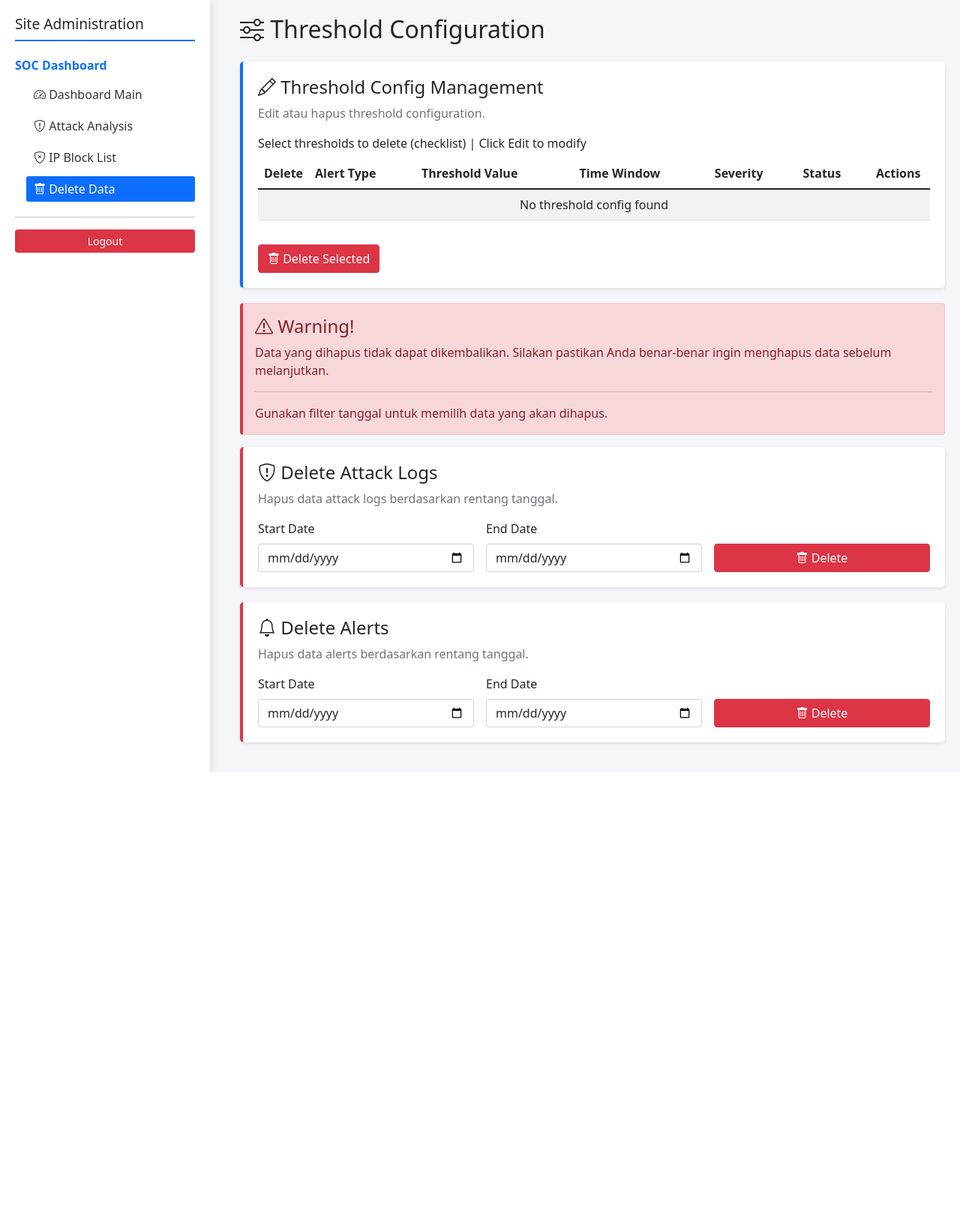
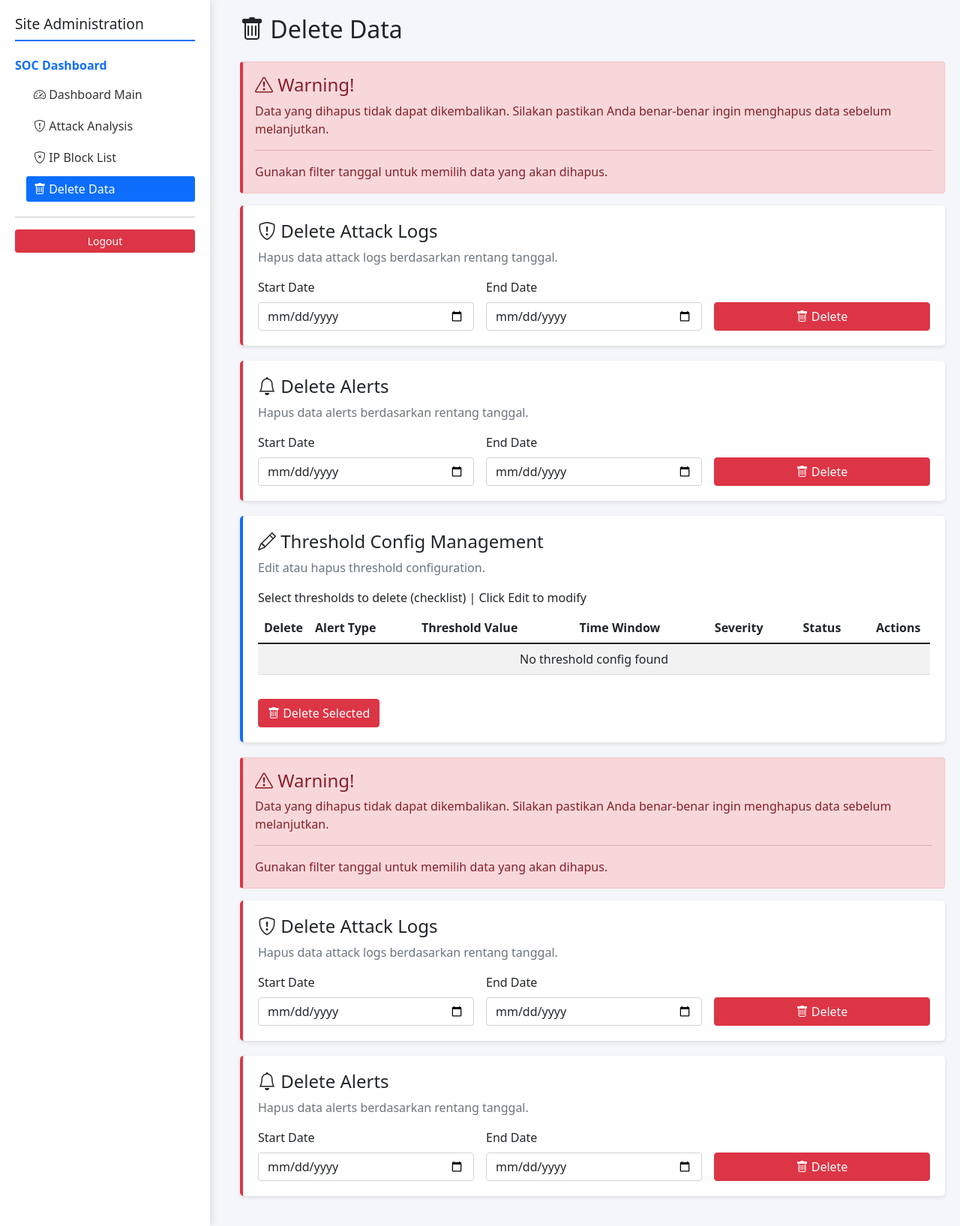
Before and after one commit to yahyamatori/monitoring-ai, a Django app: page /delete/ in a window 1280 px wide. Shown: the whole page at 75% size. Before the commit the page ends 1030 px from the top, so only its background shows below. Run offline with Django 5.2, Linux system fonts and the light colour scheme; the visitor is signed in with stand-in values (Sample User, id 1); data that the repository does not hold is empty.

Commit message:
Fix: Urutan menu delete data - Attack Logs atas, Alerts tengah, Threshold bawah

```diff
--- a/templates/delete_data.html
+++ b/templates/delete_data.html
@@ -146,7 +146,59 @@
 
         <!-- Main Content -->
         <div class="main-content">
-            <h2 class="mb-4"><i class="bi bi-sliders"></i> Threshold Configuration</h2>
+            <h2 class="mb-4"><i class="bi bi-trash"></i> Delete Data</h2>
+
+            <!-- Warning Alert -->
+            <div class="alert alert-danger" role="alert">
+                <h4 class="alert-heading"><i class="bi bi-exclamation-triangle"></i> Warning!</h4>
+                <p>Data yang dihapus tidak dapat dikembalikan. Silakan pastikan Anda benar-benar ingin menghapus data sebelum melanjutkan.</p>
+                <hr>
+                <p class="mb-0">Gunakan filter tanggal untuk memilih data yang akan dihapus.</p>
+            </div>
+
+            <!-- Delete Attack Logs -->
+            <div class="delete-card">
+                <h4><i class="bi bi-shield-exclamation"></i> Delete Attack Logs</h4>
+                <p class="text-muted">Hapus data attack logs berdasarkan rentang tanggal.</p>
+
+                <form id="deleteAttackLogsForm" class="row g-3">
+                    <div class="col-md-4">
+                        <label class="form-label">Start Date</label>
+                        <input type="date" class="form-control" name="start_date" required>
+                    </div>
+                    <div class="col-md-4">
+                        <label class="form-label">End Date</label>
+                        <input type="date" class="form-control" name="end_date" required>
+                    </div>
+                    <div class="col-md-4 d-flex align-items-end">
+                        <button type="submit" class="btn btn-danger w-100">
+                            <i class="bi bi-trash"></i> Delete
+                        </button>
+                    </div>
+                </form>
+            </div>
+
+            <!-- Delete Alerts -->
+            <div class="delete-card">
+                <h4><i class="bi bi-bell"></i> Delete Alerts</h4>
+                <p class="text-muted">Hapus data alerts berdasarkan rentang tanggal.</p>
+
+                <form id="deleteAlertsForm" class="row g-3">
+                    <div class="col-md-4">
+                        <label class="form-label">Start Date</label>
+                        <input type="date" class="form-control" name="start_date" required>
+                    </div>
+                    <div class="col-md-4">
+                        <label class="form-label">End Date</label>
+                        <input type="date" class="form-control" name="end_date" required>
+                    </div>
+                    <div class="col-md-4 d-flex align-items-end">
+                        <button type="submit" class="btn btn-danger w-100">
+                            <i class="bi bi-trash"></i> Delete
+                        </button>
+                    </div>
+                </form>
+            </div>
 
             <!-- Threshold Config - Edit & Delete -->
             <div class="delete-card" style="border-left-color: #0d6efd;">
```
